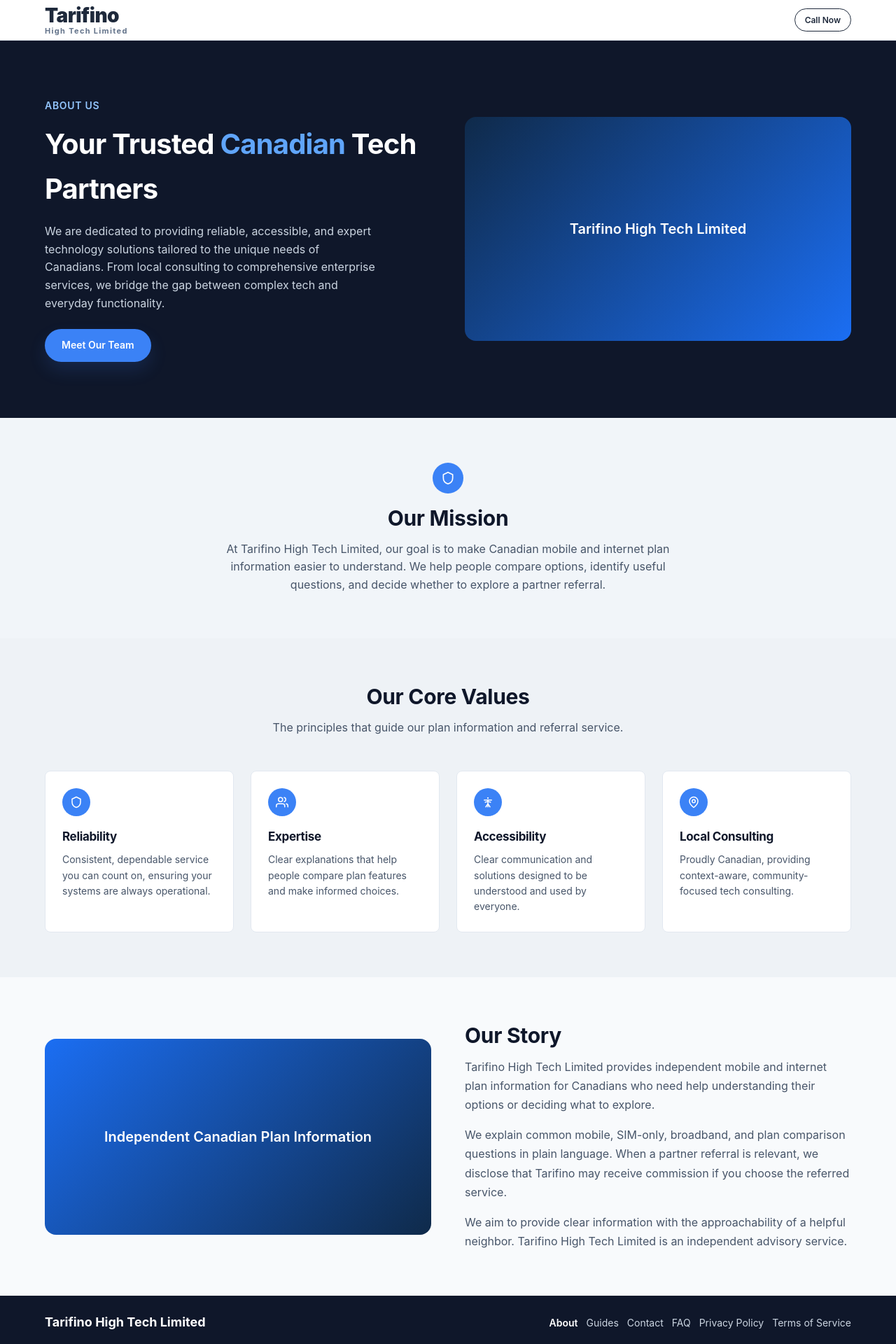
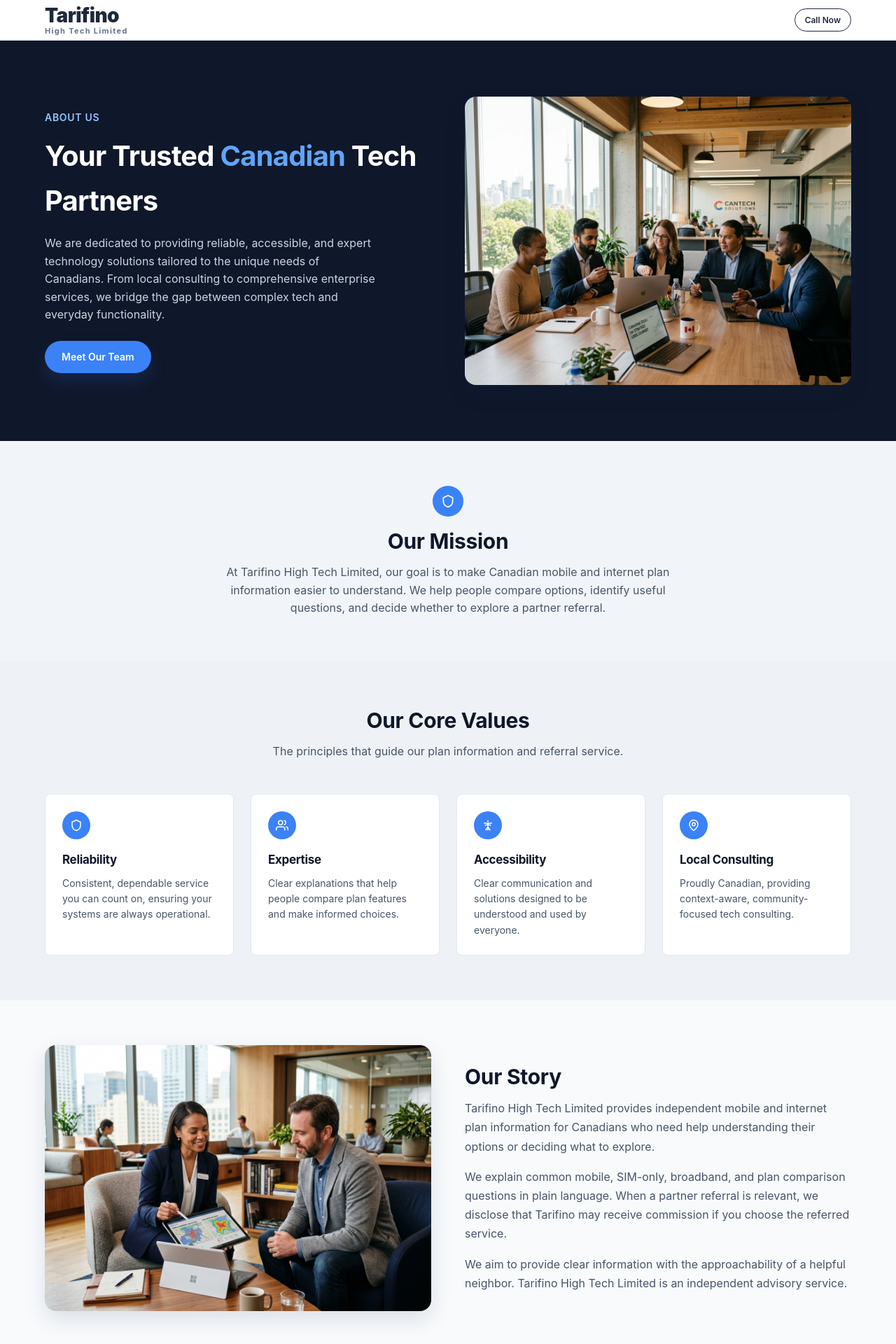
Before and after one commit to detective01-tech/nexvoro, a React (Vite) app: page /about in a window 1280 px wide. Shown: the top 1920 px of the page at 70% size. Built offline with nearby package versions, Linux system fonts and the light colour scheme; the HTML template or start-up script is replaced by a standard one.

Commit message:
feat(about): add real imagery to About Us hero and story sections

```diff
--- a/src/pages/About.jsx
+++ b/src/pages/About.jsx
@@ -47,23 +47,21 @@
               Meet Our Team
             </a>
           </div>
-          <div
-            className="about-image-fallback"
+          <div className="about-image-wrapper">
+            <img
+              src="/team.jpg"
+              alt="Tarifino High Tech Limited consulting team collaborating"
+              className="about-image"
               style={{
+                width: '100%',
+                height: '100%',
                 minHeight: 320,
+                maxHeight: 420,
+                objectFit: 'cover',
                 borderRadius: 16,
-              background: 'linear-gradient(135deg, #0F2A4A 0%, #1B6EF3 100%)',
-              display: 'flex',
-              alignItems: 'center',
-              justifyContent: 'center',
-              color: '#ffffff',
-              fontSize: 20,
-              fontWeight: 600,
-              padding: 24,
-              textAlign: 'center',
+                boxShadow: '0 12px 30px rgba(15, 42, 74, 0.12)',
               }}
-          >
-            Tarifino High Tech Limited
+            />
           </div>
         </div>
       </section>
@@ -104,23 +102,21 @@
 
       <section className="section">
         <div className="container split">
-          <div
-            className="about-image-fallback"
+          <div className="about-image-wrapper">
+            <img
+              src="/consulting.jpg"
+              alt="Tarifino technology consultant reviewing plan options with client"
+              className="about-image"
               style={{
+                width: '100%',
+                height: '100%',
                 minHeight: 280,
+                maxHeight: 380,
+                objectFit: 'cover',
                 borderRadius: 16,
-              background: 'linear-gradient(135deg, #1B6EF3 0%, #0F2A4A 100%)',
-              display: 'flex',
-              alignItems: 'center',
-              justifyContent: 'center',
-              color: '#ffffff',
-              fontSize: 20,
-              fontWeight: 600,
-              padding: 24,
-              textAlign: 'center',
+                boxShadow: '0 12px 30px rgba(15, 42, 74, 0.12)',
               }}
-          >
-            Independent Canadian Plan Information
+            />
           </div>
           <div>
             <h2 className="section-title" style={{ textAlign: 'left' }}>
```
Also changed, not shown: public/consulting.jpg (added), public/team.jpg (added). Lines whose indentation alone changed are shown as unchanged.
